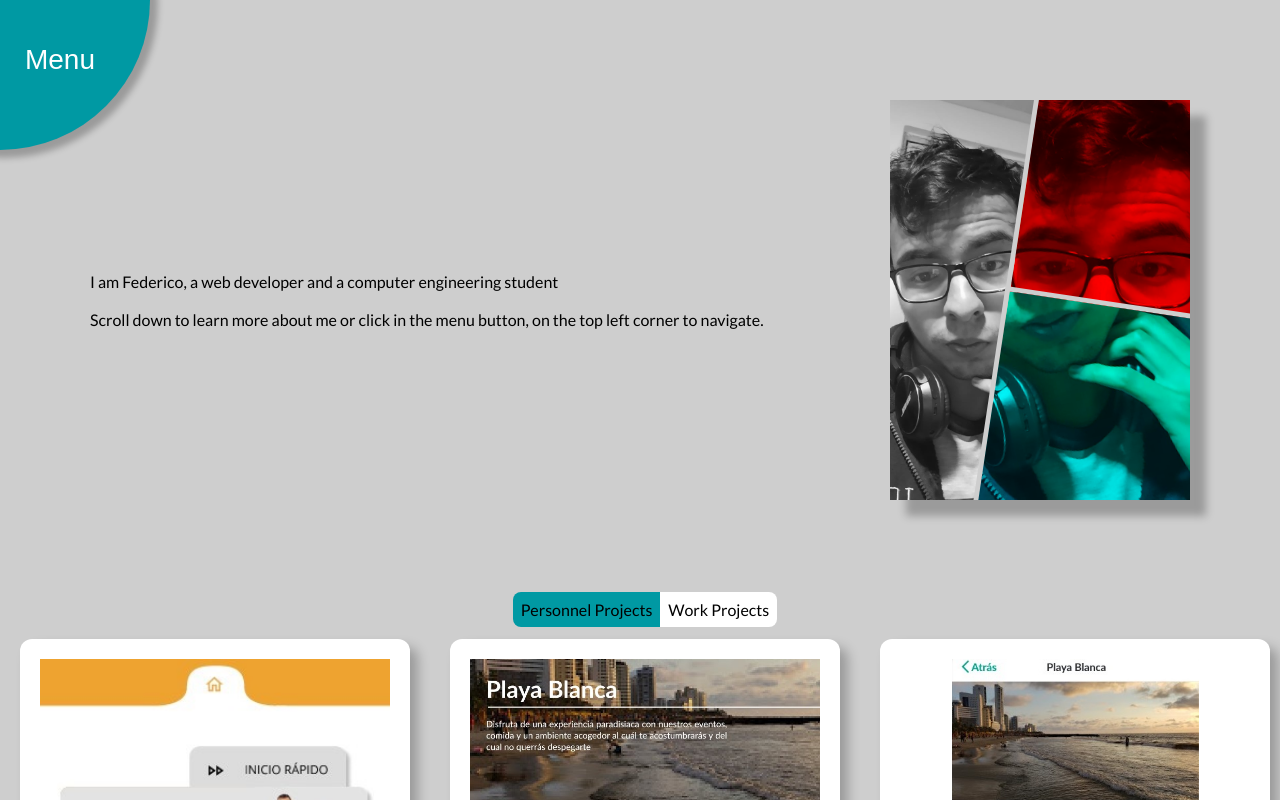
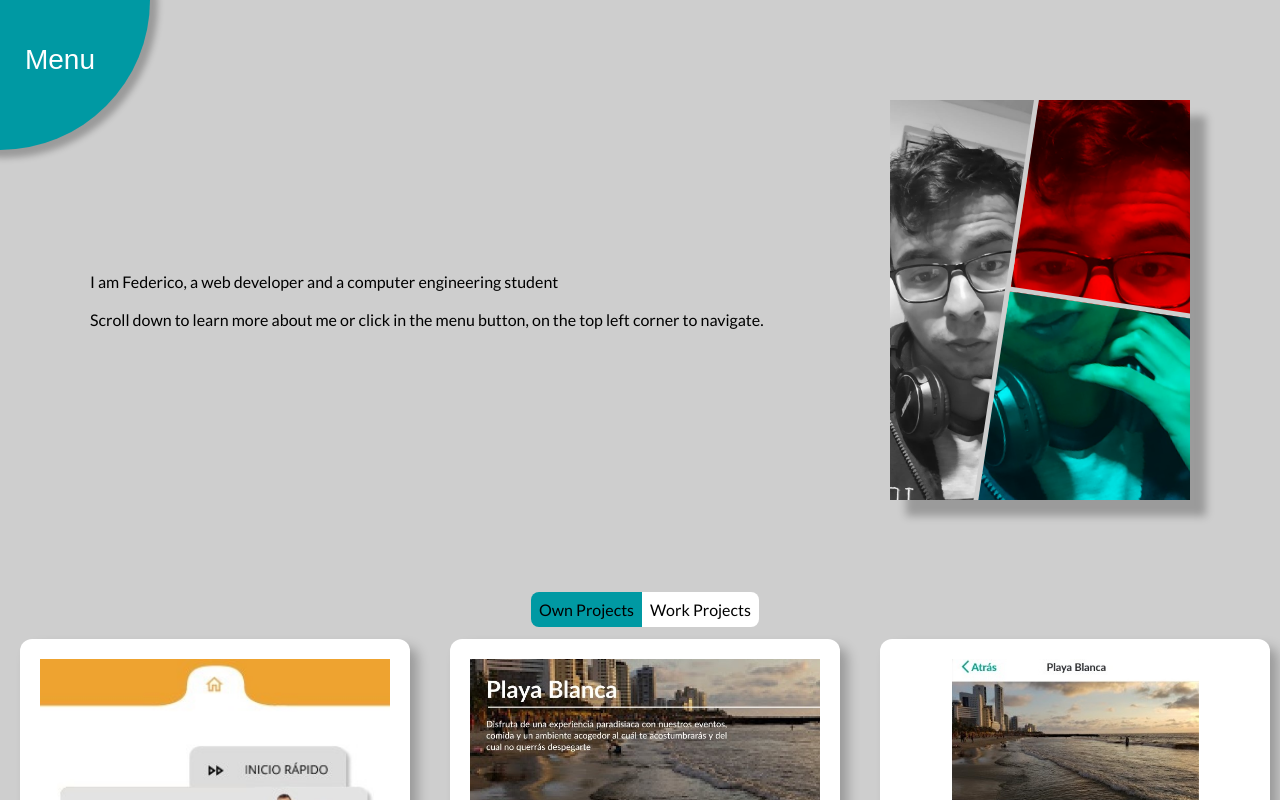
Before and after one commit to feder240516/personal-page, a React (Create React App) app: page / in a window 1280 px wide. Shown: the top 800 px of the page. Built offline with nearby package versions, Linux system fonts and the light colour scheme.

Commit message:
Changed switch name of 'personnel projects' to 'own projects'

```diff
--- a/src/views/MainPage/index.jsx
+++ b/src/views/MainPage/index.jsx
@@ -92,7 +92,7 @@ export default function MainPage() {
         <Switch
           groupName="project-types"
           options={[
-            { name: 'Personnel Projects', id: projectTypes.OWN },
+            { name: 'Own Projects', id: projectTypes.OWN },
             { name: 'Work Projects', id: projectTypes.WORK },
           ]}
           onSelection={onChangeProjectType}
```
